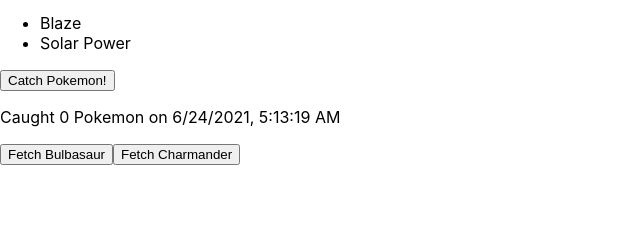
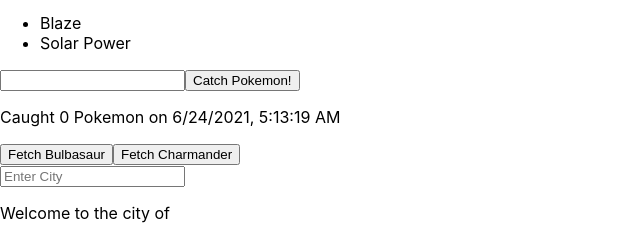
Before and after one commit to rickscode/Pokedex, a React (Create React App) app: page / in a window 1280 px wide. Shown: the part 569-805 px from the top of the page, without its empty margins (0-640 px from the left). Built offline with nearby package versions, Linux system fonts and the light colour scheme.

Commit message:
Form Input with React

```diff
--- a/src/App.js
+++ b/src/App.js
@@ -2,8 +2,8 @@
 import Logo from "./Logo";
 import BestPokemon from "./BestPokemon";
 import CaughtPokemon from "./CaughtPokemon";
-// import PokemonMoves from "./PokemonMoves";
 import PokemonMovesSelector from "./PokemonMovesSelector";
+import PokemonCity from "./PokemonCity";
 
 function App(){
   const abilities = ["Blaze", "Solar Power"];
@@ -17,6 +17,7 @@
     <CaughtPokemon />
     {/* <PokemonMoves /> */}
     <PokemonMovesSelector />
+    <PokemonCity />
       </div>;
 
 function logWhenClicked() {
--- a/src/CaughtPokemon.js
+++ b/src/CaughtPokemon.js
@@ -1,18 +1,32 @@
 import React, { useState } from "react";
 // import array of all Pokemon
-const pokemon = require("pokemon");
+// const pokemon = require("pokemon");
+//pokemon.random()
 
 const CaughtPokemon = () => {
     const date = new Date().toLocaleString();
     // use State functionality to update pokemon caught
     const [caught, setCaught] = useState([]);
 
+    let [pokemonNameInput, setPokemonNameInput] = useState("");
+
     function catchPokemon() {
-      setCaught(caught.concat(pokemon.random()));
+      setCaught(caught.concat(pokemonNameInput));
+      // clear DOM input box
+      setPokemonNameInput("");
     }
+
+    function handleInputChange(event) {
+      setPokemonNameInput(event.target.value);
+    }
+
     return (
     <div>
       {/*Onclick call the function and update caught variable by one */}
+    <input
+    type="text"
+    value={pokemonNameInput}
+    onChange={handleInputChange} />
     <button onClick={catchPokemon}>Catch Pokemon!</button>
     <p>Caught {caught.length} Pokemon on {date}</p>
     <ul>{caught.map((pokemon, index) => (
--- /dev/null
+++ b/src/PokemonCity.js
@@ -0,0 +1,26 @@
+// Controlled component pattern
+
+import React, { useState } from "react";
+
+const PokemonCity = () => {
+  const [city, setCity] = useState("");
+
+function updateCity(event) {
+    console.log(event.target.value);
+    setCity(event.target.value);
+}
+
+  return (
+    <div>
+        <input
+        type="text"
+        placeholder="Enter City"
+        value={city}
+        onChange={updateCity}
+        />
+        <p>Welcome to the city of {city}</p>
+    </div>
+  );
+};
+
+export default PokemonCity;
```
